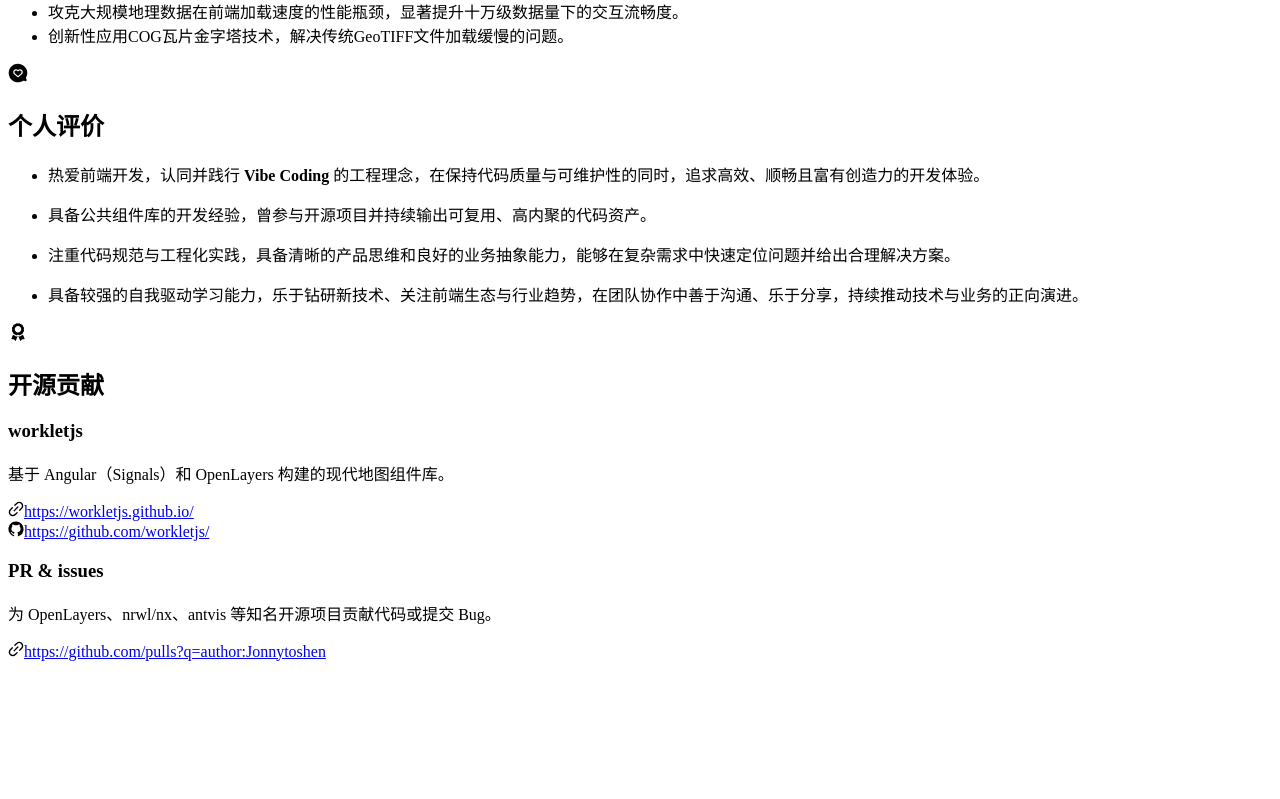
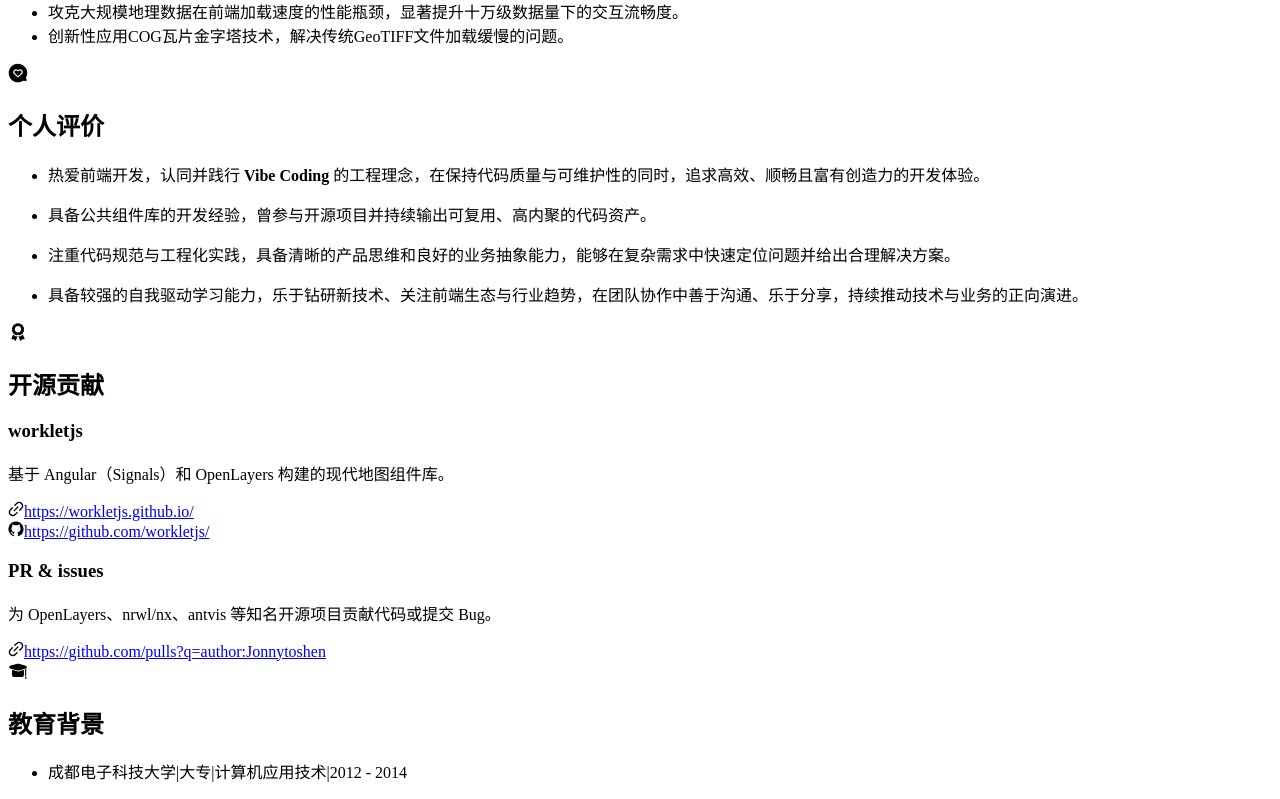
Before and after one commit to Jonnytoshen/resume, a Vue app: page / in a window 1280 px wide. Shown: the part 5945-6744 px from the top of the page. Before the commit the page ends 6614 px from the top, so only its background shows below. Built offline with nearby package versions, Linux system fonts and the light colour scheme; the HTML template or start-up script is replaced by a standard one.

Commit message:
feat: add educations section to resume

```diff
--- a/src/config.ts
+++ b/src/config.ts
@@ -292,3 +292,12 @@ export const contributions = [
     url: 'https://github.com/pulls?q=author:Jonnytoshen',
   },
 ]
+
+export const educations = [
+  {
+    school: '成都电子科技大学',
+    period: '2012 - 2014',
+    degree: '大专',
+    major: '计算机应用技术',
+  },
+]
--- a/src/views/HomeView.vue
+++ b/src/views/HomeView.vue
@@ -2,6 +2,7 @@
 import CapabilityCard from '@/components/CapabilityCard.vue'
 import ContributionCard from '@/components/ContributionCard.vue'
 import ContributionIcon from '@/components/icons/ContributionIcon.vue'
+import EducationIcon from '@/components/icons/EducationIcon.vue'
 import EvaluationIcon from '@/components/icons/EvaluationIcon.vue'
 import ProjectsIcon from '@/components/icons/ProjectsIcon.vue'
 import WandSparklesIcon from '@/components/icons/WandSparklesIcon.vue'
@@ -18,6 +19,7 @@ import {
   basicInfo,
   capabilities,
   contributions,
+  educations,
   personalEvaluation,
   projects,
   workExperiences,
@@ -129,5 +131,26 @@ import {
         />
       </div>
     </section>
+    <section>
+      <SectionTitle class="mb-6">
+        <template v-slot:icon>
+          <EducationIcon :size="20" />
+        </template>
+        教育背景
+      </SectionTitle>
+      <ResumeCard>
+        <ul class="list-disc space-y-2 pl-6">
+          <li v-for="(item, index) in educations" :key="index" class="space-x-2">
+            <span>{{ item.school }}</span>
+            <span>|</span>
+            <span>{{ item.degree }}</span>
+            <span>|</span>
+            <span>{{ item.major }}</span>
+            <span>|</span>
+            <span>{{ item.period }}</span>
+          </li>
+        </ul>
+      </ResumeCard>
+    </section>
   </div>
 </template>
```
